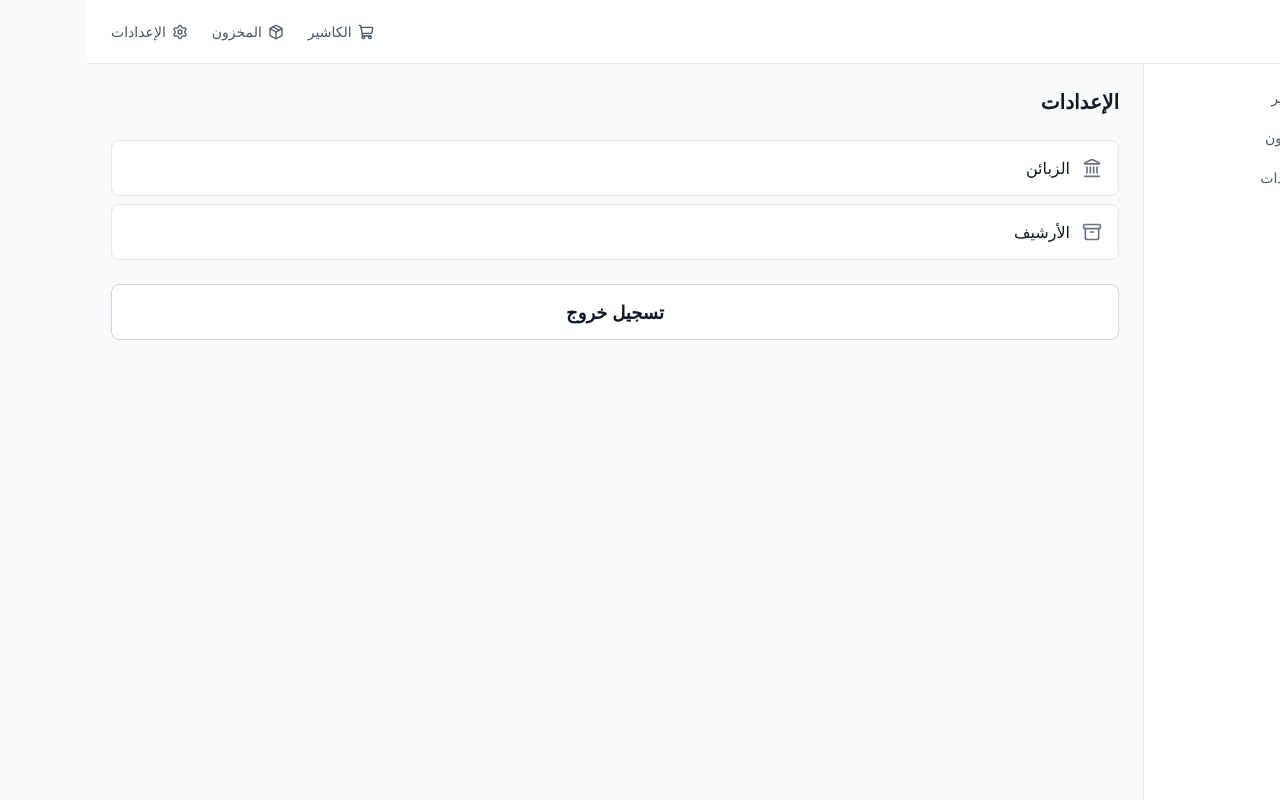
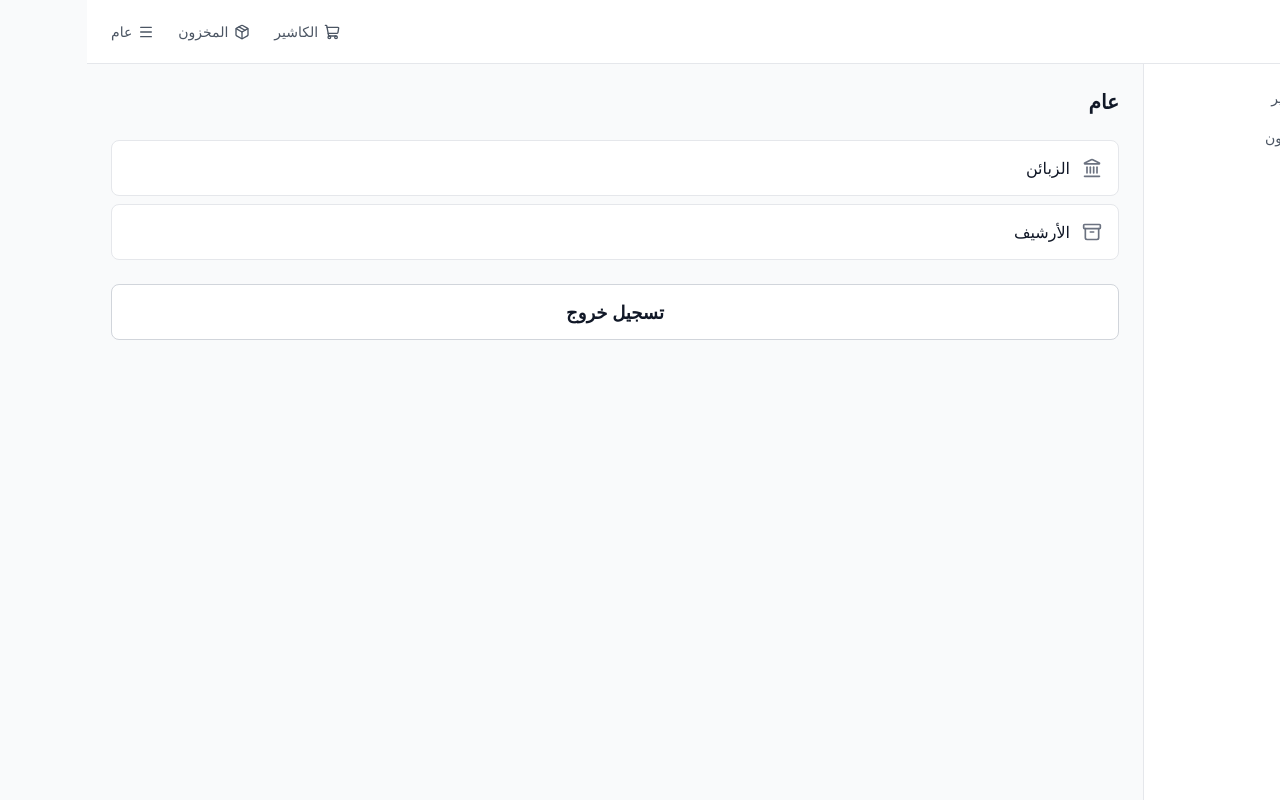
Before and after one commit to akbasha9102-crypto/dddmart, a Next.js app: page /settings in a window 1280 px wide. Built offline with nearby package versions, Linux system fonts and the light colour scheme; no server answers; the database is empty.

Commit message:
Rename settings tab label from "الإعدادات" to "عام" with Menu icon
Swaps the primary nav's settings tab (icon and label), the /settings
page heading, and the BackToSettingsLink default label to match.
Settings icon import replaced with Menu since it's no longer used.

```diff
--- a/app/(dashboard)/settings/page.tsx
+++ b/app/(dashboard)/settings/page.tsx
@@ -35,7 +35,7 @@ export default function SettingsPage() {
 
   return (
     <div className="flex flex-col gap-6">
-      <h1 className="text-xl font-bold text-gray-900">الإعدادات</h1>
+      <h1 className="text-xl font-bold text-gray-900">عام</h1>
 
       <div className="flex flex-col gap-2">
         {links.map((link) => {
--- a/components/shared/BackToSettingsLink.tsx
+++ b/components/shared/BackToSettingsLink.tsx
@@ -6,6 +6,6 @@ interface BackToSettingsLinkProps {
 }
 
 /** Back-to-/settings link shown above the title on each settings sub-page (sales, archive, employees). Always points at /settings regardless of navigation history, unless overridden via href (e.g. the employee detail page linking back to /employees). */
-export function BackToSettingsLink({ href = "/settings", label = "الإعدادات" }: BackToSettingsLinkProps) {
+export function BackToSettingsLink({ href = "/settings", label = "عام" }: BackToSettingsLinkProps) {
   return <BackButton href={href} aria-label={label} className="mb-2" />;
 }
--- a/components/shared/navLinks.ts
+++ b/components/shared/navLinks.ts
@@ -1,4 +1,4 @@
-import { ShoppingCart, Package, Settings as SettingsIcon, BarChart3, Users, Archive as ArchiveIcon, Landmark, Store, Truck, Wallet, type LucideIcon } from "lucide-react";
+import { ShoppingCart, Package, Menu, BarChart3, Users, Archive as ArchiveIcon, Landmark, Store, Truck, Wallet, type LucideIcon } from "lucide-react";
 
 export interface NavLink {
   href: string;
@@ -14,7 +14,7 @@ export interface SettingsLink extends NavLink {
 export const PRIMARY_LINKS: NavLink[] = [
   { href: "/pos", label: "الكاشير", icon: ShoppingCart },
   { href: "/inventory", label: "المخزون", icon: Package },
-  { href: "/settings", label: "الإعدادات", icon: SettingsIcon },
+  { href: "/settings", label: "عام", icon: Menu },
 ];
 
 /** Links shown inside the /settings page. adminOnly links are hidden from cashiers there. */
@@ -30,7 +30,7 @@ export const SETTINGS_LINKS: SettingsLink[] = [
 
 const SETTINGS_PATHS = ["/settings", "/sales", "/shifts", "/customers", "/archive", "/employees", "/settings/store", "/suppliers"];
 
-/** True when pathname is /settings or any page reachable from it — used to keep the "الإعدادات" tab visually active on its sub-pages. */
+/** True when pathname is /settings or any page reachable from it — used to keep the "عام" tab visually active on its sub-pages. */
 export function isSettingsPath(pathname: string): boolean {
   return SETTINGS_PATHS.some((path) => pathname === path || pathname.startsWith(`${path}/`));
 }
```
